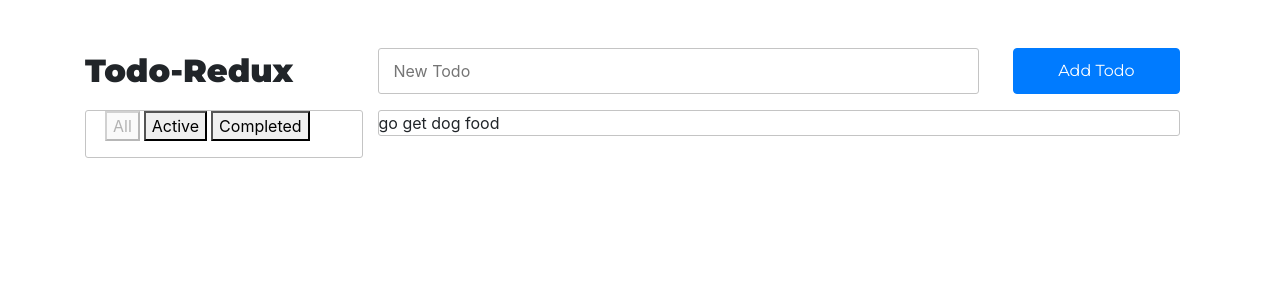
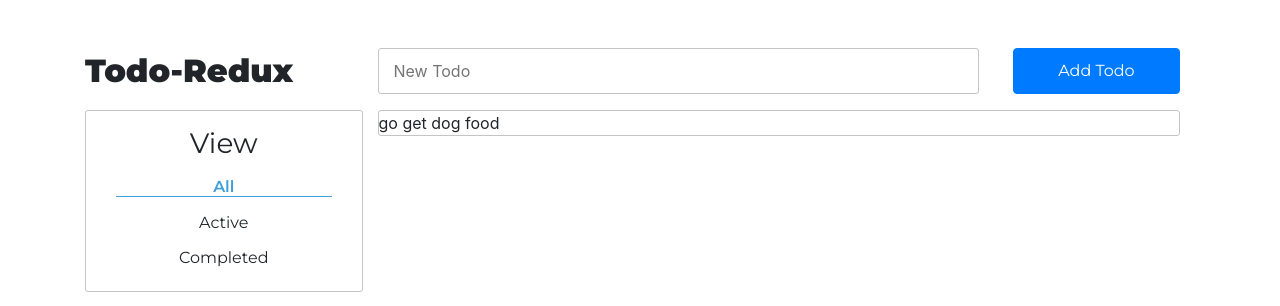
Before and after one commit to cherie-pavicoTsukayama/redux-todo-list, a React (Create React App) app: page / in a window 1280 px wide. Shown: the top 306 px of the page. Built offline with nearby package versions, Linux system fonts and the light colour scheme.

Commit message:
added styling to the footer component

```diff
--- a/src/components/Footer.jsx
+++ b/src/components/Footer.jsx
@@ -3,12 +3,12 @@ import FilterLink from '../containers/FilterLink';
 import { VisibilityFilters } from '../actions';
 
 const Footer = () => (
-  <div className="thin-grey-border col-3">
-    <p>
+  <div className="thin-grey-border col-3 d-flex flex-wrap justify-content-center py-3">
+    <h3 className="montserrat-400 text-center">View</h3>
     <FilterLink filter={VisibilityFilters.SHOW_ALL}>All</FilterLink>
     <FilterLink filter={VisibilityFilters.SHOW_ACTIVE}>Active</FilterLink>
     <FilterLink filter={VisibilityFilters.SHOW_COMPLETED}>Completed</FilterLink>
-    </p>
+
   </div>
 
 )
--- a/src/components/Link.jsx
+++ b/src/components/Link.jsx
@@ -1,14 +1,23 @@
 import React from 'react';
-const Link = ({ active, children, onClick }) => (
-  <button
-    onClick={onClick}
-    disabled={active}
-    style={{
-      marginLeft: '4px'
-    }}
-    >
-      {children}
-  </button>
-)
+const Link = ({ active, children, onClick }) => {
+  let style = "montserrat-400"
+  if (active) {
+    style = "selected-border montserrat-600 "
+  }
+  return (
+    <div className="col-12">
+      <h6
+        className={`col pointer my-2 text-center ${style}`}
+        onClick={onClick}
+        disabled={active}
+      >
+        {children}
+      </h6>
+    </div>
+
+  )
+}
+
+
 
 export default Link;
--- a/src/index.css
+++ b/src/index.css
@@ -45,3 +45,13 @@ input {
 li {
   list-style-type: none;
 }
+
+.selected-border {
+  border-radius: 0;
+  border-bottom: 1px solid rgb(62, 158, 218);
+  color: rgb(62, 158, 218)
+}
+
+.pointer {
+  cursor: pointer;
+}
```
